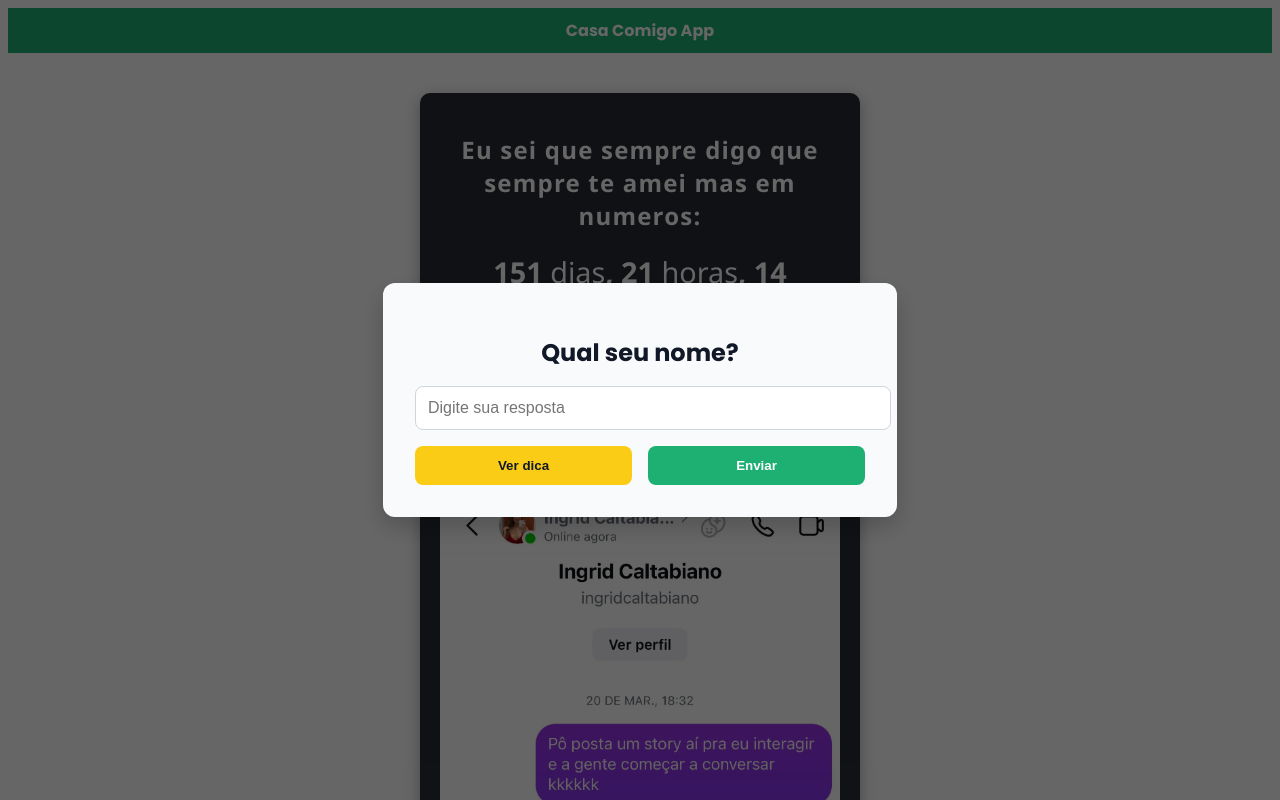
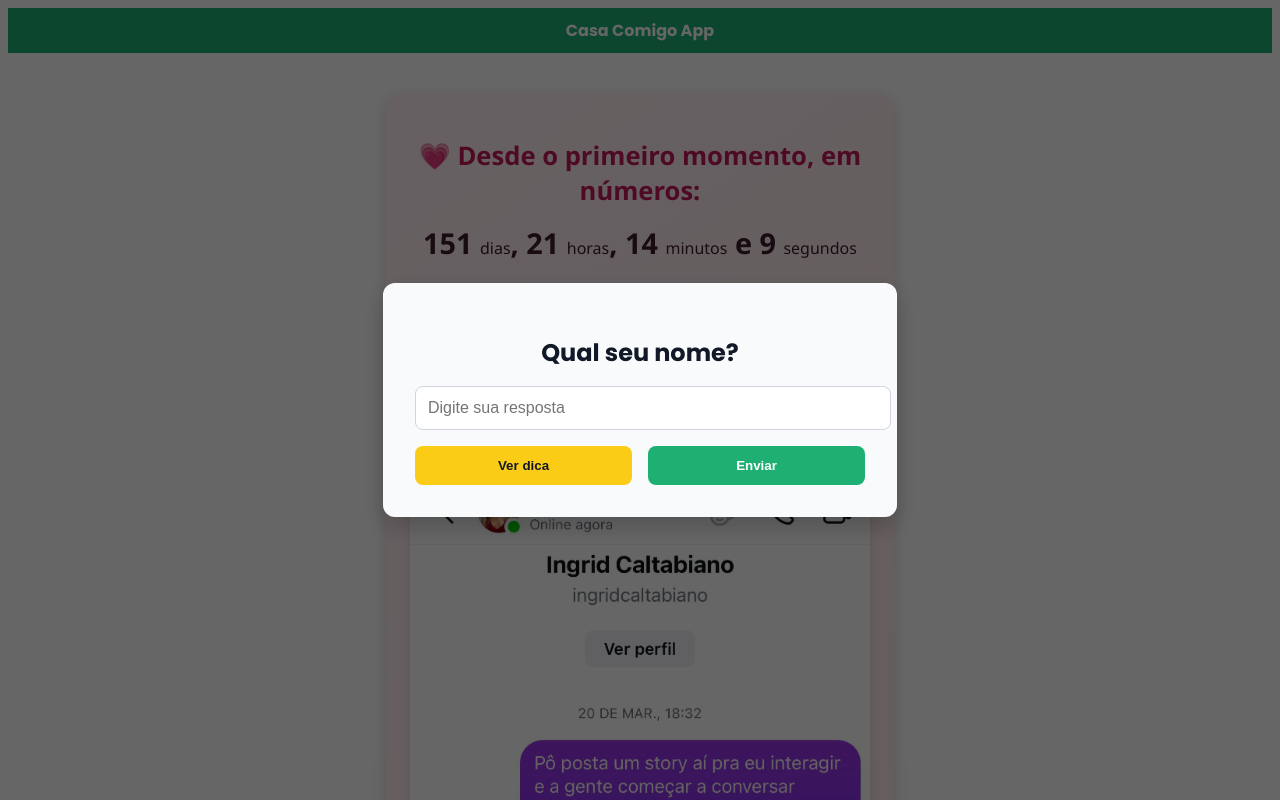
Before and after one commit to vinicius9141/casa-comigo-app, a React (Vite) app: page / in a window 1280 px wide. Shown: the top 800 px of the page. Built offline with nearby package versions, Linux system fonts and the light colour scheme; a web font is replaced by a local one.

Commit message:
add content on history component

```diff
--- a/package.json
+++ b/package.json
@@ -10,6 +10,7 @@
     "preview": "vite preview"
   },
   "dependencies": {
+    "framer-motion": "^12.23.12",
     "react": "^19.1.0",
     "react-dom": "^19.1.0"
   },
--- a/src/App.jsx
+++ b/src/App.jsx
@@ -21,7 +21,7 @@ const questions = [
     tips: 'Não é a maior coisa do mundo'
   },
   {
-    question: 'Qual o apelido do morto que conheceu antes de mim?',
+    question: 'Qual o nome do morto que conheceu antes de mim?',
     answer: 'Tiriri',
     tips: 'Ta morto'
   },
--- a/src/components/History.jsx
+++ b/src/components/History.jsx
@@ -1,9 +1,10 @@
 import React, { useEffect, useState } from 'react';
-import primeirMensagem from '../assets/images/primeira-msg.jpeg'
+import primeirMensagem from '../assets/images/primeira-msg.jpeg';
+import video1 from '../assets/videos/video1.mp4';
 
 const History = () => {
-  // Data inicial fixa (exemplo)
   const startDate = new Date('2025-03-01T00:00:00');
+  const [showVideoModal, setShowVideoModal] = useState(false);
 
   const [timeElapsed, setTimeElapsed] = useState({
     days: 0,
@@ -15,7 +16,7 @@ const History = () => {
   useEffect(() => {
     const timer = setInterval(() => {
       const now = new Date();
-      const diff = now - startDate; // diferença em ms
+      const diff = now - startDate;
 
       const days = Math.floor(diff / (1000 * 60 * 60 * 24));
       const hours = Math.floor((diff / (1000 * 60 * 60)) % 24);
@@ -25,25 +26,50 @@ const History = () => {
       setTimeElapsed({ days, hours, minutes, seconds });
     }, 1000);
 
-
     return () => clearInterval(timer);
   }, []);
 
   return (
     <div style={containerStyle}>
-      <h2 style={titleStyle}>Eu sei que sempre digo que sempre te amei mas em numeros:</h2>
+      {showVideoModal && (
+        <div style={modalOverlay}>
+          <div style={modalContent}>
+            <button onClick={() => setShowVideoModal(false)} style={modalClose}>
+              &times;
+            </button>
+            <video
+              src={video1}
+              controls
+              style={{
+                width: '100%',
+                borderRadius: '12px',
+                marginTop: '12px',
+              }}
+            >
+              Seu navegador não suporta vídeo.
+            </video>
+          </div>
+        </div>
+      )}
+
+      <h2 style={titleStyle}>💗 Desde o primeiro momento, em números:</h2>
+
       <p style={timeStyle}>
-        {timeElapsed.days} <span style={{fontWeight: '400'}}>dias</span>,{' '}
-        {timeElapsed.hours} <span style={{fontWeight: '400'}}>horas</span>,{' '}
-        {timeElapsed.minutes} <span style={{fontWeight: '400'}}>minutos</span> e{' '}
-        {timeElapsed.seconds} <span style={{fontWeight: '400'}}>segundos</span>
+        {timeElapsed.days} <span style={light}>dias</span>,{' '}
+        {timeElapsed.hours} <span style={light}>horas</span>,{' '}
+        {timeElapsed.minutes} <span style={light}>minutos</span> e{' '}
+        {timeElapsed.seconds} <span style={light}>segundos</span>
       </p>
+      <h2 style={{ fontSize: '1rem', marginTop: '0.5rem' }}>
+        💗 Eu te amo a todo esse tempo e contando
+      </h2>
+
       <div>
-        <span style={historyTitle}>A primeira mensagem foi em 03/05</span>
-        <img src={primeirMensagem} alt=" Primeira mensagem" style={{ marginTop: 20, width: '100%', borderRadius: 8 }}/>
+        <p style={sectionTitle}>📩 Primeira mensagem — 03/05</p>
+        <img src={primeirMensagem} alt="Primeira mensagem" style={imageStyle} />
 
-        <div style={{ paddingTop: '4.45rem' , paddingBottom:'2rem' }}>
-           <span style={historyTitle}> Essa musica me lembra voce</span>
+        <div style={{ paddingTop: '2rem', paddingBottom: '2rem' }}>
+          <p style={sectionTitle}>🎵 Essa música me lembra você</p>
           <iframe
             title="Música que me lembra você"
             src="https://open.spotify.com/embed/track/3tqLTlt2O0300Aakkr0PEO?utm_source=generator"
@@ -52,30 +78,49 @@ const History = () => {
             frameBorder="0"
             allow="autoplay; clipboard-write; encrypted-media; fullscreen; picture-in-picture"
             loading="lazy"
-            style={{ borderRadius: 12, paddingTop: '1.45rem' }}
+            style={{ borderRadius: 12, marginTop: 12 }}
           />
-
-          <div>
-
-          </div>
         </div>
       </div>
 
+      <p style={loveText}>
+        Como eu te disse uma vez: existem mais de 370 mil palavras no dicionário brasileiro,
+        e eu queria muito que alguma delas descrevesse o quanto eu te amo.
+        Mas nenhuma é suficiente. Assim como nenhum tempo ao seu lado será o bastante pra mostrar o que sinto.
+        E ainda assim, em cada segundo, eu tento. 💌
+      </p>
+
+      <div style={loveText}>
+        <p>Fiz isso pra você — não é muito, mas eu realmente espero que goste 💖</p>
+        <button
+          style={styles.button}
+          onClick={() => setShowVideoModal(true)}
+        >
+          👉 Clica aqui
+        </button>
+      </div>
     </div>
   );
 };
 
-
+// 🎨 Estilos
 const containerStyle = {
-    maxWidth: 400,
+  maxWidth: 460,
   margin: '40px auto',
-    padding: 20,
-    borderRadius: 10,
-    backgroundColor: '#282c34',
-    color: '#ffffffff',
-    boxShadow: '0 4px 15px rgba(0,0,0,0.3)',
+  padding: '24px',
+  borderRadius: 16,
+  background: 'linear-gradient(145deg, #fff0f5, #ffe4e1)',
+  color: '#3d1c2d',
+  boxShadow: '0 4px 15px rgba(0,0,0,0.15)',
   fontFamily: "'Segoe UI', Tahoma, Geneva, Verdana, sans-serif",
   textAlign: 'center',
+};
+
+const titleStyle = {
+  fontSize: '1.6rem',
+  fontWeight: '600',
+  marginBottom: 10,
+  color: '#c2185b',
 };
 
 const timeStyle = {
@@ -84,17 +129,83 @@ const History = () => {
   marginTop: 15,
 };
 
-  const titleStyle = {
-    fontSize: '1.5rem',
-    fontWeight: '600',
-    letterSpacing: 1.2,
+const light = {
+  fontWeight: '400',
+  fontSize: '1rem',
 };
 
-  const historyTitle = {
-    fontSize: '1.35em',
+const sectionTitle = {
+  fontSize: '1.25rem',
   fontWeight: '600',
-    letterSpacing: 1.2,
-    backgroundColor: '#4d8a36ff',
-    padding: '1px'
+  marginTop: 30,
+  color: '#6a1b4d',
 };
+
+const imageStyle = {
+  marginTop: 20,
+  width: '100%',
+  borderRadius: 12,
+  boxShadow: '0 2px 10px rgba(0,0,0,0.1)',
+};
+
+const loveText = {
+  marginTop: '2.5rem',
+  fontSize: '1.05rem',
+  lineHeight: '1.8',
+  backgroundColor: '#ffffffaa',
+  borderRadius: 12,
+  padding: '1rem',
+  color: '#4a2c3a',
+  fontWeight: '500',
+};
+
+const modalOverlay = {
+  position: 'fixed',
+  top: 0,
+  left: 0,
+  right: 0,
+  bottom: 0,
+  backgroundColor: 'rgba(0, 0, 0, 0.7)',
+  display: 'flex',
+  justifyContent: 'center',
+  alignItems: 'center',
+  zIndex: 1000,
+};
+
+const modalContent = {
+  backgroundColor: '#fff',
+  padding: '1rem',
+  borderRadius: '12px',
+  maxWidth: '460px',
+  width: '90%',
+  position: 'relative',
+  boxShadow: '0 10px 30px rgba(0,0,0,0.3)',
+};
+
+const modalClose = {
+  position: 'absolute',
+  top: '10px',
+  right: '16px',
+  fontSize: '1.5rem',
+  background: 'none',
+  border: 'none',
+  cursor: 'pointer',
+  color: '#333',
+};
+
+const styles = {
+  button: {
+    background: 'linear-gradient(135deg, #4ade80, #22c55e)',
+    color: '#fff',
+    border: 'none',
+    padding: '0.75rem 1.5rem',
+    fontSize: '1.1rem',
+    fontWeight: 'bold',
+    borderRadius: '10px',
+    cursor: 'pointer',
+    boxShadow: '0 4px 12px rgba(0, 0, 0, 0.15)',
+    transition: 'transform 0.2s ease, box-shadow 0.2s ease',
+  },
+};
+
 export default History;
--- a/src/components/SuccessModal.jsx
+++ b/src/components/SuccessModal.jsx
@@ -1,13 +1,23 @@
 import React from 'react';
+import { motion } from 'framer-motion';
 
 const SuccessModal = ({ onFinal }) => {
   return (
     <div style={styles.overlay}>
-      <div style={styles.modal}>
+      <motion.div
+        initial={{ opacity: 0, scale: 0.9 }}
+        animate={{ opacity: 1, scale: 1 }}
+        exit={{ opacity: 0, scale: 0.9 }}
+        transition={{ duration: 0.4 }}
+        style={styles.modal}
+      >
         <h2 style={styles.title}>🎉 Parabéns!</h2>
         <p style={styles.message}>Você respondeu todas as perguntas corretamente.</p>
-        <button onClick={onFinal} style={styles.button}>Finalizar</button>
-      </div>
+
+        <button onClick={onFinal} style={styles.button}>Voltar para o início</button>
+
+        <p style={styles.signature}>Com amor, Vinicius ❤️</p>
+      </motion.div>
     </div>
   );
 };
@@ -49,6 +59,12 @@ const styles = {
     cursor: 'pointer',
     transition: 'background 0.2s',
   },
+  signature: {
+    marginTop: '1.5rem',
+    fontStyle: 'italic',
+    fontSize: '0.95rem',
+    color: '#4b5563',
+  },
 };
 
 export default SuccessModal;
```
Also changed, not shown: 2 other files (tests, documents, lock files or other folders). Lines whose indentation alone changed are shown as unchanged.
